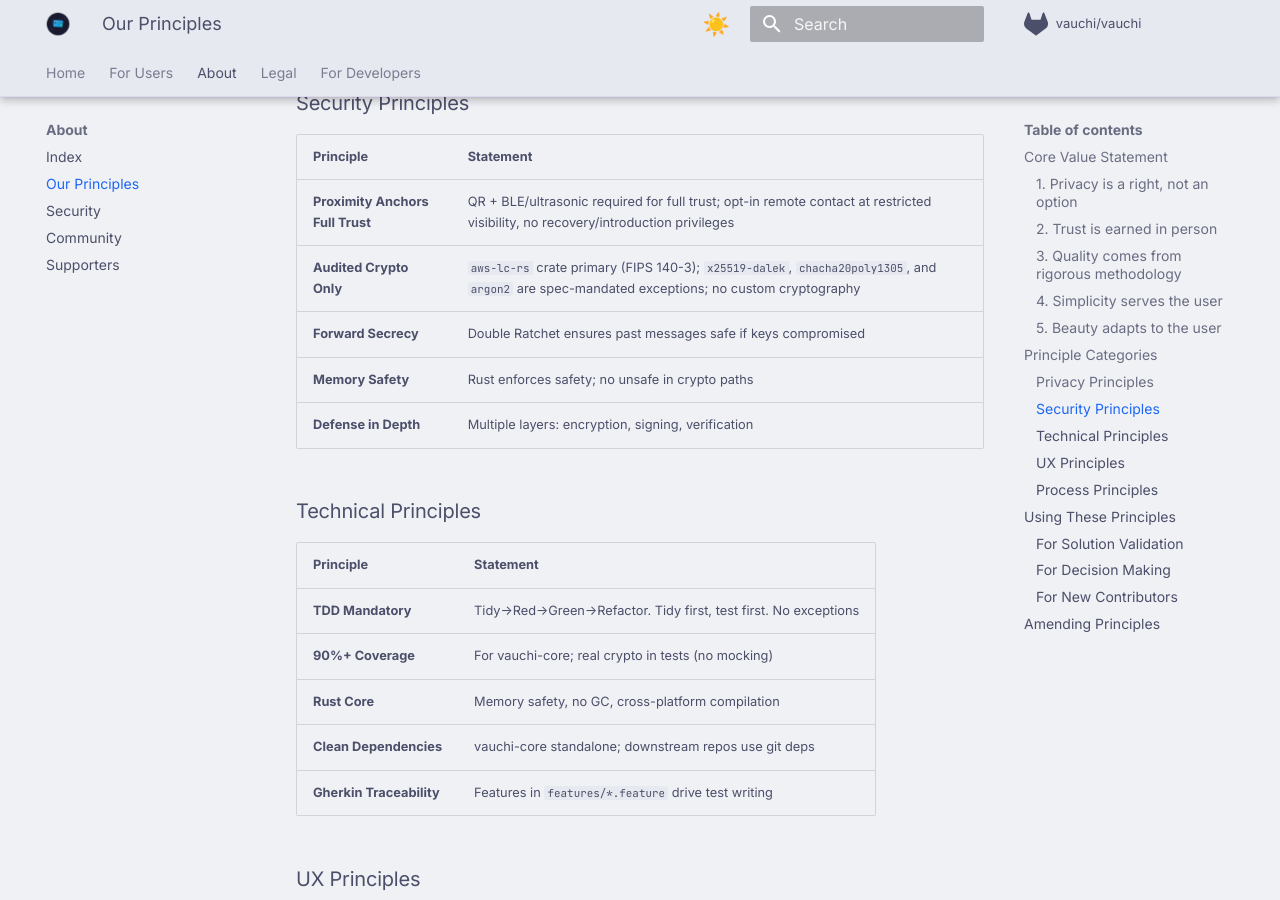
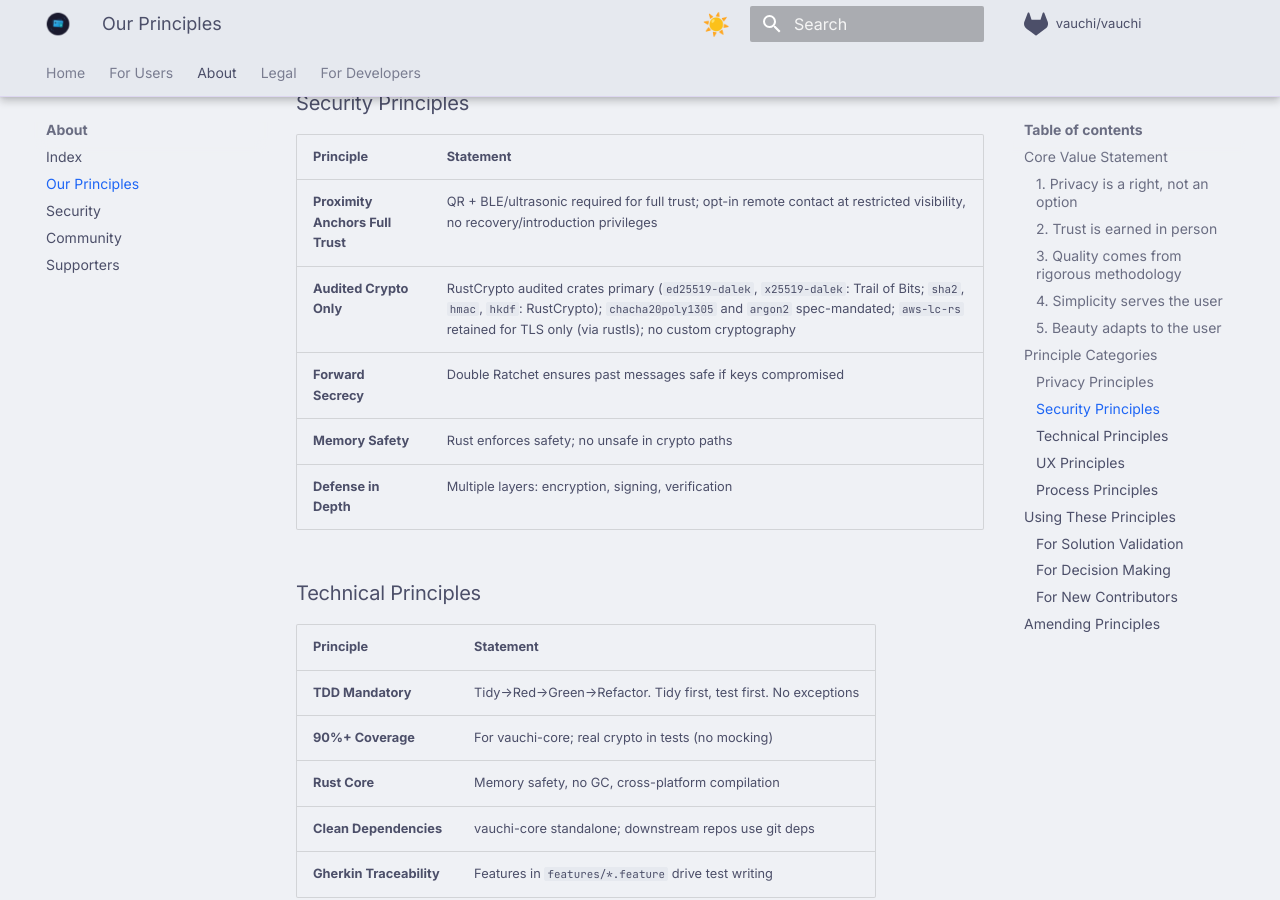
Before and after one commit to vauchi/docs, an MkDocs documentation site: the page built from docs/about/principles.md, in a window 1280 px wide and 900 px high, scrolled down 2116 px. Built offline with MkDocs 1.6.1 and Material for MkDocs 9.7.7, drawn with Linux system fonts in a browser that asks for light colours; comment, search, counter and statistics services are not loaded.

Commit message:
docs: update crypto principles — aws-lc-rs → RustCrypto audited crates
Co-Authored-By: Claude Opus 4.6 (1M context) <noreply@anthropic.com>

```diff
--- a/docs/about/principles.md
+++ b/docs/about/principles.md
@@ -78,7 +78,7 @@ Simplicity and beauty go hand in hand — and beauty is personal.
 | Principle | Statement |
 |-----------|-----------|
 | **Proximity Anchors Full Trust** | QR + BLE/ultrasonic required for full trust; opt-in remote contact at restricted visibility, no recovery/introduction privileges |
-| **Audited Crypto Only** | `aws-lc-rs` crate primary (FIPS 140-3); `x25519-dalek`, `chacha20poly1305`, and `argon2` are spec-mandated exceptions; no custom cryptography |
+| **Audited Crypto Only** | RustCrypto audited crates primary (`ed25519-dalek`, `x25519-dalek`: Trail of Bits; `sha2`, `hmac`, `hkdf`: RustCrypto); `chacha20poly1305` and `argon2` spec-mandated; `aws-lc-rs` retained for TLS only (via rustls); no custom cryptography |
 | **Forward Secrecy** | Double Ratchet ensures past messages safe if keys compromised |
 | **Memory Safety** | Rust enforces safety; no unsafe in crypto paths |
 | **Defense in Depth** | Multiple layers: encryption, signing, verification |
```
